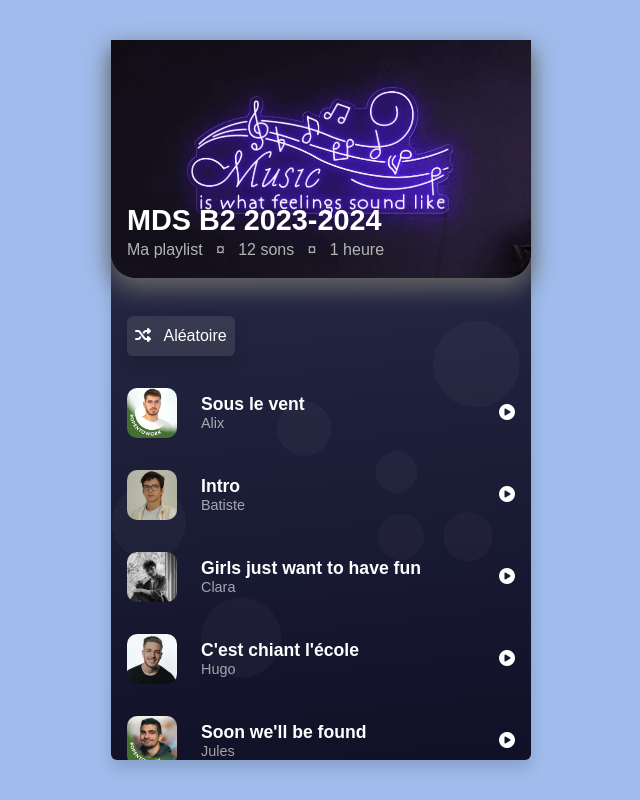
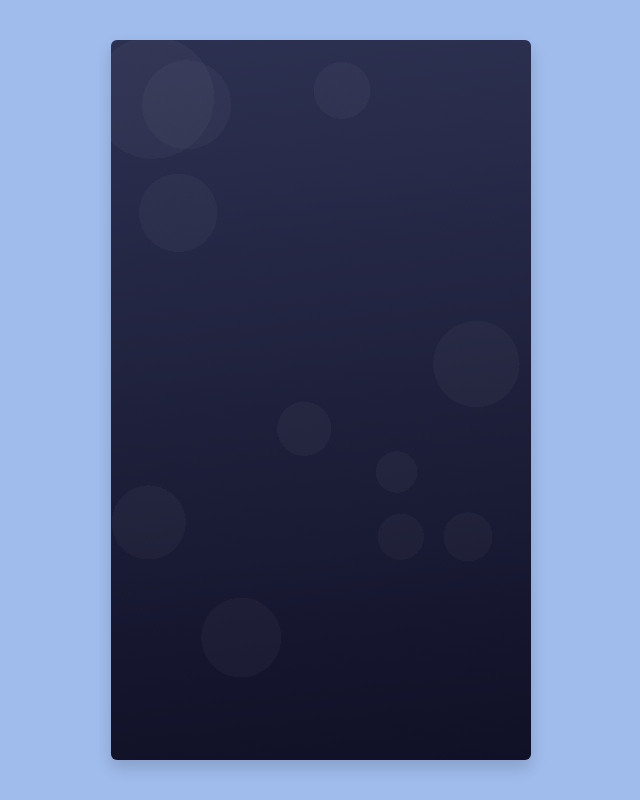
Before and after one commit to aurelienbois/MDSong, a React (Create React App) app: page / in a window 1280 px wide. Shown: the whole page, without its empty margins (319-959 px from the left). Built offline with nearby package versions, Linux system fonts and the light colour scheme; a web font is replaced by a local one.

Commit message:
Modification du composant homepage

```diff
--- a/src/components/Homepage.js
+++ b/src/components/Homepage.js
@@ -10,20 +10,6 @@ function Homepage() {
     })
   return (
     <div className='home position-relative'>
-        <section className='top-section p-3'>
-            <h1 className='m-0'>MDS B2 2023-2024</h1>
-            <p className='m-0 '>Ma playlist &nbsp;&nbsp;¤&nbsp;&nbsp; 12 sons &nbsp;&nbsp;¤&nbsp;&nbsp; 1 heure </p>
-        </section>
-        <section className='bottom-section p-3 pt-4'>
-            <button className='shuffle rounded shadow p-2'><i class="fa-solid fa-shuffle"></i>&nbsp;&nbsp; Aléatoire</button>
-            <div className='liste-music pt-3 pb-5'>
-                {
-                  songs?.map((song)=>(
-                    <OneSong song={song}></OneSong>
-                  ))
-                }
-            </div>
-        </section>
         <audio className='d-none' src={process.env.PUBLIC_URL+"/dossiers_chansons/"+currentSong?.song} controls autoPlay/>
         {
           // vérifier que le tableau de sons n'est pas vide avant d'afficher le player.
```
